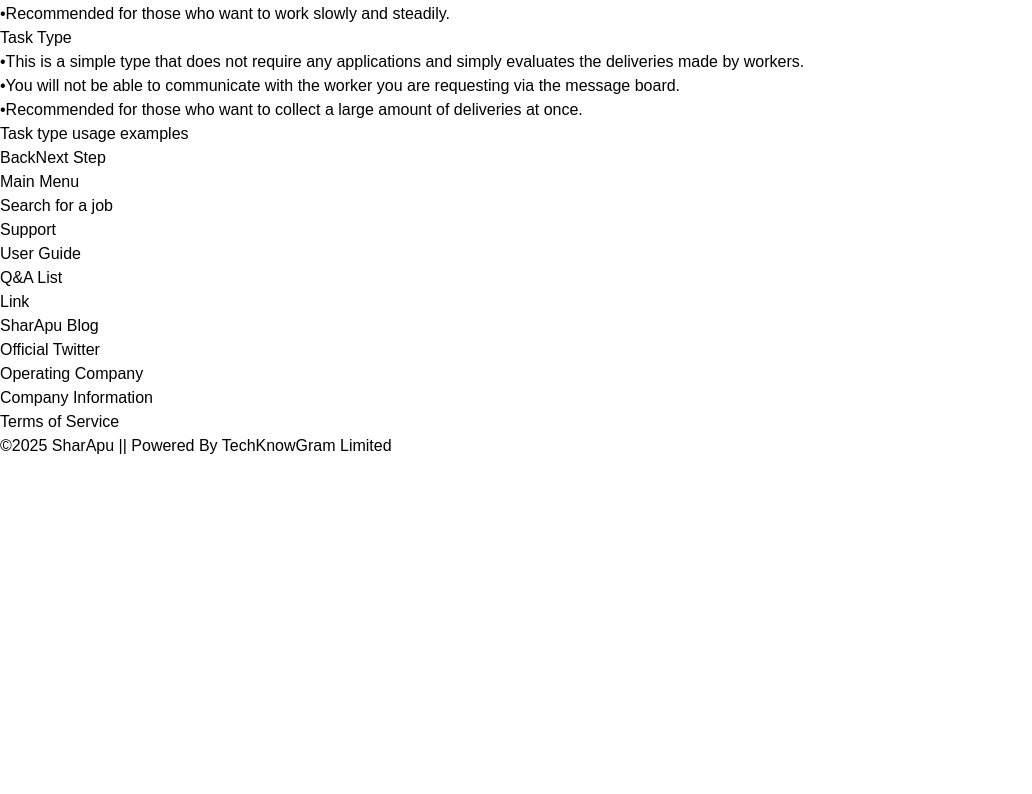
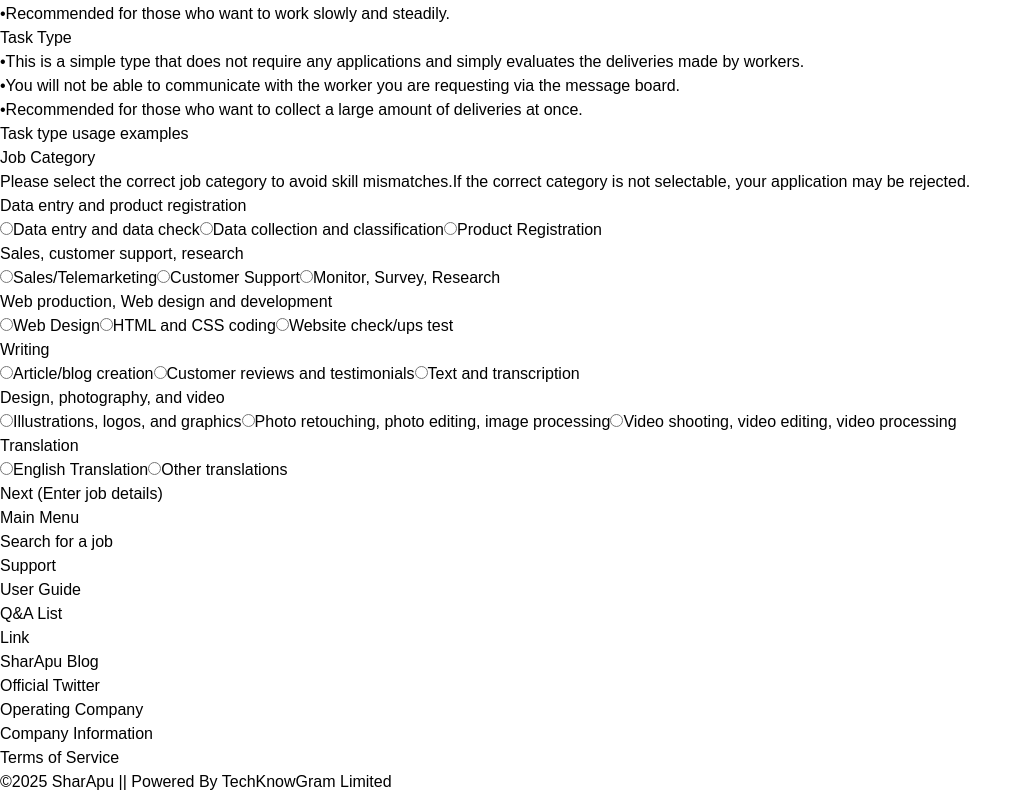
Before and after one commit to SumaiyaTarannumNoor/SharApu-Job-Portal, a React (Vite) app: page /register-a-job in a window 1280 px wide. Shown: the part 1583-2377 px from the top of the page, without its empty margins (0-1032 px from the left). Before the commit the page ends 2041 px from the top, so only its background shows below. Built offline with nearby package versions, Linux system fonts and the light colour scheme.

Commit message:
RegisterAJob Page Updated

```diff
--- a/src/components/Profile/HirerProfile/RegisterAJob.jsx
+++ b/src/components/Profile/HirerProfile/RegisterAJob.jsx
@@ -183,13 +183,144 @@
             </div>
 
             {/* Navigation Buttons */}
-            <div className="flex justify-end mt-8 gap-4">
+            {/* <div className="flex justify-end mt-8 gap-4">
               <button className="px-6 py-2 bg-gray-100 text-gray-600 rounded-lg hover:bg-gray-200 transition-colors">
                 Back
               </button>
               <button className="px-6 py-2 bg-pink-600 text-white rounded-lg hover:bg-pink-700 transition-colors">
                 Next Step
               </button>
+            </div> */}
+            {/* Job Categories Section */}
+            <div className="mt-8 bg-white rounded-lg shadow-lg p-6">
+              <div className="mb-6">
+                <h3 className="text-xl font-semibold text-gray-800">Job Category</h3>
+                <p className="text-sm text-pink-600 mt-2">
+                  Please select the correct job category to avoid skill mismatches.
+                  <span className="text-gray-500 ml-1">
+                    If the correct category is not selectable, your application may be rejected.
+                  </span>
+                </p>
+              </div>
+
+              <div className="grid grid-cols-1 md:grid-cols-3 gap-6">
+                {/* Data entry and product registration */}
+                <div className="border rounded-lg p-4 hover:border-pink-300 transition-colors">
+                  <h4 className="font-medium text-gray-800 mb-3">Data entry and product registration</h4>
+                  <div className="space-y-2">
+                    <label className="flex items-center space-x-2 text-sm text-gray-600 hover:text-pink-600 cursor-pointer">
+                      <input type="radio" name="category" className="text-pink-600 focus:ring-pink-500" />
+                      <span>Data entry and data check</span>
+                    </label>
+                    <label className="flex items-center space-x-2 text-sm text-gray-600 hover:text-pink-600 cursor-pointer">
+                      <input type="radio" name="category" className="text-pink-600 focus:ring-pink-500" />
+                      <span>Data collection and classification</span>
+                    </label>
+                    <label className="flex items-center space-x-2 text-sm text-gray-600 hover:text-pink-600 cursor-pointer">
+                      <input type="radio" name="category" className="text-pink-600 focus:ring-pink-500" />
+                      <span>Product Registration</span>
+                    </label>
+                  </div>
+                </div>
+
+                {/* Sales and Support */}
+                <div className="border rounded-lg p-4 hover:border-pink-300 transition-colors">
+                  <h4 className="font-medium text-gray-800 mb-3">Sales, customer support, research</h4>
+                  <div className="space-y-2">
+                    <label className="flex items-center space-x-2 text-sm text-gray-600 hover:text-pink-600 cursor-pointer">
+                      <input type="radio" name="category" className="text-pink-600 focus:ring-pink-500" />
+                      <span>Sales/Telemarketing</span>
+                    </label>
+                    <label className="flex items-center space-x-2 text-sm text-gray-600 hover:text-pink-600 cursor-pointer">
+                      <input type="radio" name="category" className="text-pink-600 focus:ring-pink-500" />
+                      <span>Customer Support</span>
+                    </label>
+                    <label className="flex items-center space-x-2 text-sm text-gray-600 hover:text-pink-600 cursor-pointer">
+                      <input type="radio" name="category" className="text-pink-600 focus:ring-pink-500" />
+                      <span>Monitor, Survey, Research</span>
+                    </label>
+                  </div>
+                </div>
+
+                {/* Web Development */}
+                <div className="border rounded-lg p-4 hover:border-pink-300 transition-colors">
+                  <h4 className="font-medium text-gray-800 mb-3">Web production, Web design and development</h4>
+                  <div className="space-y-2">
+                    <label className="flex items-center space-x-2 text-sm text-gray-600 hover:text-pink-600 cursor-pointer">
+                      <input type="radio" name="category" className="text-pink-600 focus:ring-pink-500" />
+                      <span>Web Design</span>
+                    </label>
+                    <label className="flex items-center space-x-2 text-sm text-gray-600 hover:text-pink-600 cursor-pointer">
+                      <input type="radio" name="category" className="text-pink-600 focus:ring-pink-500" />
+                      <span>HTML and CSS coding</span>
+                    </label>
+                    <label className="flex items-center space-x-2 text-sm text-gray-600 hover:text-pink-600 cursor-pointer">
+                      <input type="radio" name="category" className="text-pink-600 focus:ring-pink-500" />
+                      <span>Website check/ups test</span>
+                    </label>
+                  </div>
+                </div>
+
+                {/* Writing */}
+                <div className="border rounded-lg p-4 hover:border-pink-300 transition-colors">
+                  <h4 className="font-medium text-gray-800 mb-3">Writing</h4>
+                  <div className="space-y-2">
+                    <label className="flex items-center space-x-2 text-sm text-gray-600 hover:text-pink-600 cursor-pointer">
+                      <input type="radio" name="category" className="text-pink-600 focus:ring-pink-500" />
+                      <span>Article/blog creation</span>
+                    </label>
+                    <label className="flex items-center space-x-2 text-sm text-gray-600 hover:text-pink-600 cursor-pointer">
+                      <input type="radio" name="category" className="text-pink-600 focus:ring-pink-500" />
+                      <span>Customer reviews and testimonials</span>
+                    </label>
+                    <label className="flex items-center space-x-2 text-sm text-gray-600 hover:text-pink-600 cursor-pointer">
+                      <input type="radio" name="category" className="text-pink-600 focus:ring-pink-500" />
+                      <span>Text and transcription</span>
+                    </label>
+                  </div>
+                </div>
+
+                {/* Design and Media */}
+                <div className="border rounded-lg p-4 hover:border-pink-300 transition-colors">
+                  <h4 className="font-medium text-gray-800 mb-3">Design, photography, and video</h4>
+                  <div className="space-y-2">
+                    <label className="flex items-center space-x-2 text-sm text-gray-600 hover:text-pink-600 cursor-pointer">
+                      <input type="radio" name="category" className="text-pink-600 focus:ring-pink-500" />
+                      <span>Illustrations, logos, and graphics</span>
+                    </label>
+                    <label className="flex items-center space-x-2 text-sm text-gray-600 hover:text-pink-600 cursor-pointer">
+                      <input type="radio" name="category" className="text-pink-600 focus:ring-pink-500" />
+                      <span>Photo retouching, photo editing, image processing</span>
+                    </label>
+                    <label className="flex items-center space-x-2 text-sm text-gray-600 hover:text-pink-600 cursor-pointer">
+                      <input type="radio" name="category" className="text-pink-600 focus:ring-pink-500" />
+                      <span>Video shooting, video editing, video processing</span>
+                    </label>
+                  </div>
+                </div>
+
+                {/* Translation */}
+                <div className="border rounded-lg p-4 hover:border-pink-300 transition-colors">
+                  <h4 className="font-medium text-gray-800 mb-3">Translation</h4>
+                  <div className="space-y-2">
+                    <label className="flex items-center space-x-2 text-sm text-gray-600 hover:text-pink-600 cursor-pointer">
+                      <input type="radio" name="category" className="text-pink-600 focus:ring-pink-500" />
+                      <span>English Translation</span>
+                    </label>
+                    <label className="flex items-center space-x-2 text-sm text-gray-600 hover:text-pink-600 cursor-pointer">
+                      <input type="radio" name="category" className="text-pink-600 focus:ring-pink-500" />
+                      <span>Other translations</span>
+                    </label>
+                  </div>
+                </div>
+              </div>
+
+              {/* Navigation Buttons */}
+              <div className="flex justify-end mt-8 gap-4">
+                <button className="px-8 py-3 bg-pink-600 text-white rounded-lg hover:bg-pink-700 transition-colors">
+                  Next (Enter job details)
+                </button>
+              </div>
             </div>
           </div>
         </div>
```
